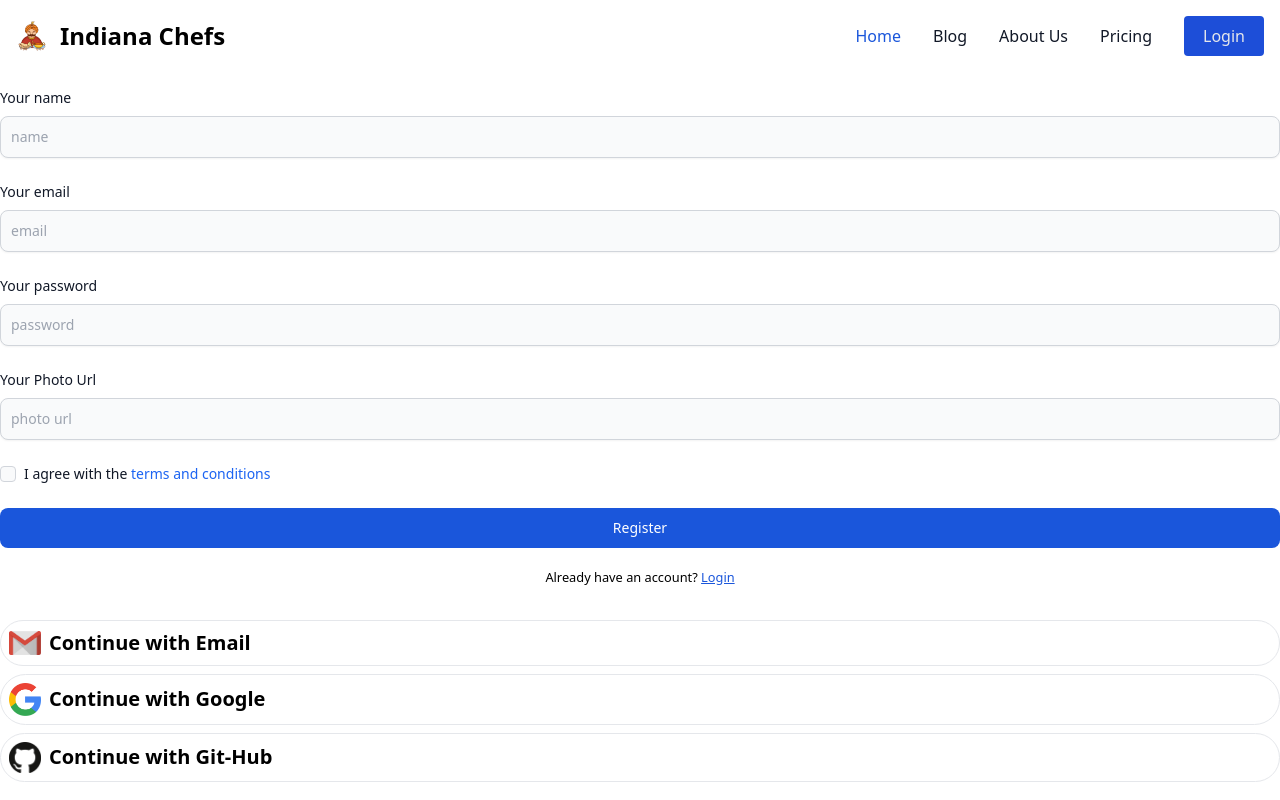
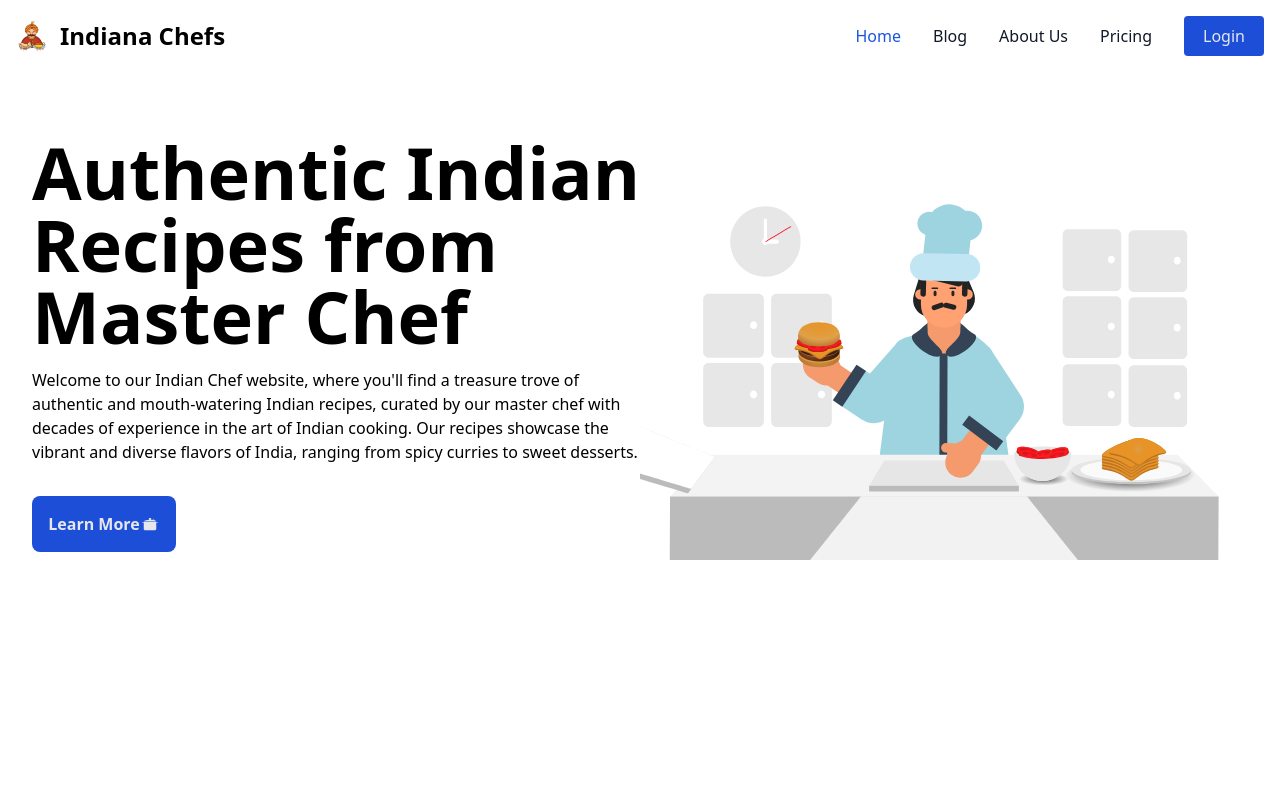
Before and after one commit to ProdipKumarShil/ph-assignment-10-client, a React (Vite) app: page / in a window 1280 px wide. Built offline with nearby package versions, Linux system fonts and the light colour scheme.

Commit message:
added banner

```diff
--- a/src/layout/Home/Home.jsx
+++ b/src/layout/Home/Home.jsx
@@ -13,7 +13,7 @@ const Home = () => {
   return (
     <div>
       <Navbar></Navbar>
-      <Register></Register>
+      <Banner></Banner>
     </div>
   );
 };
```
